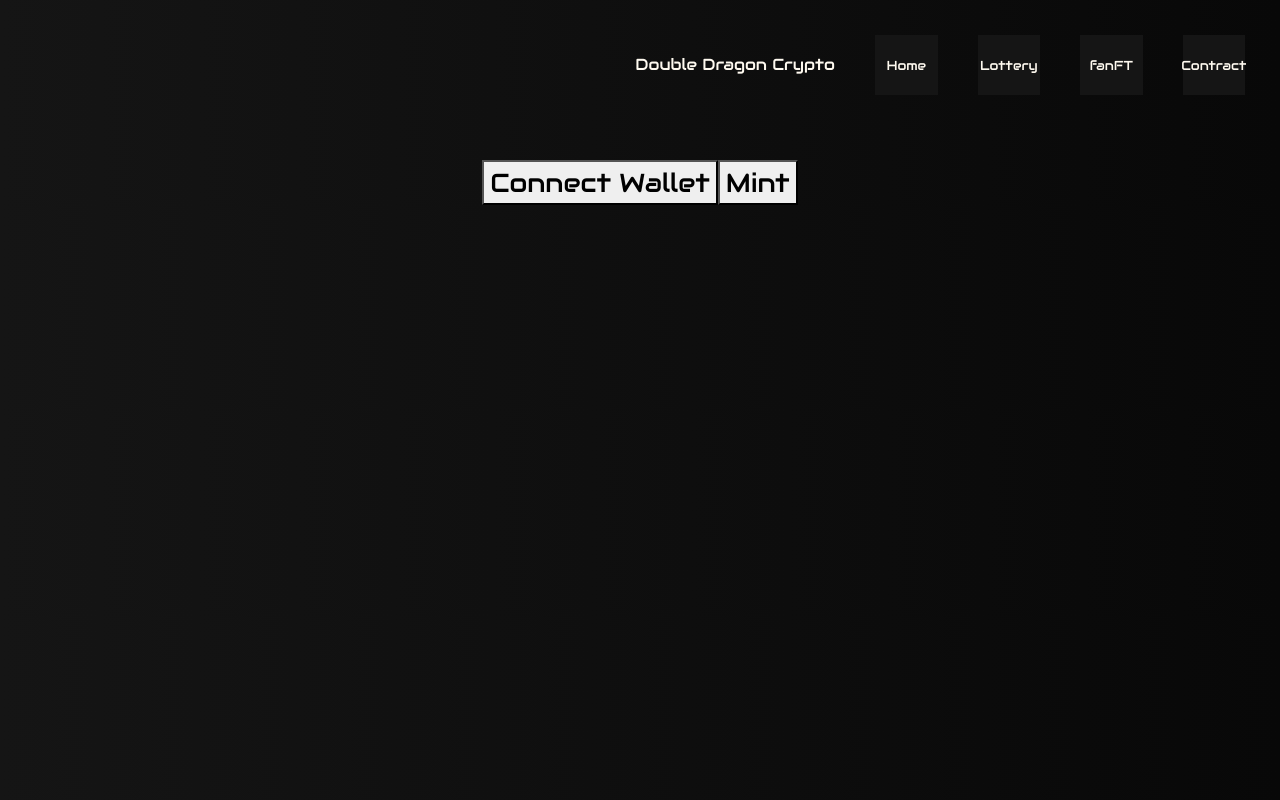
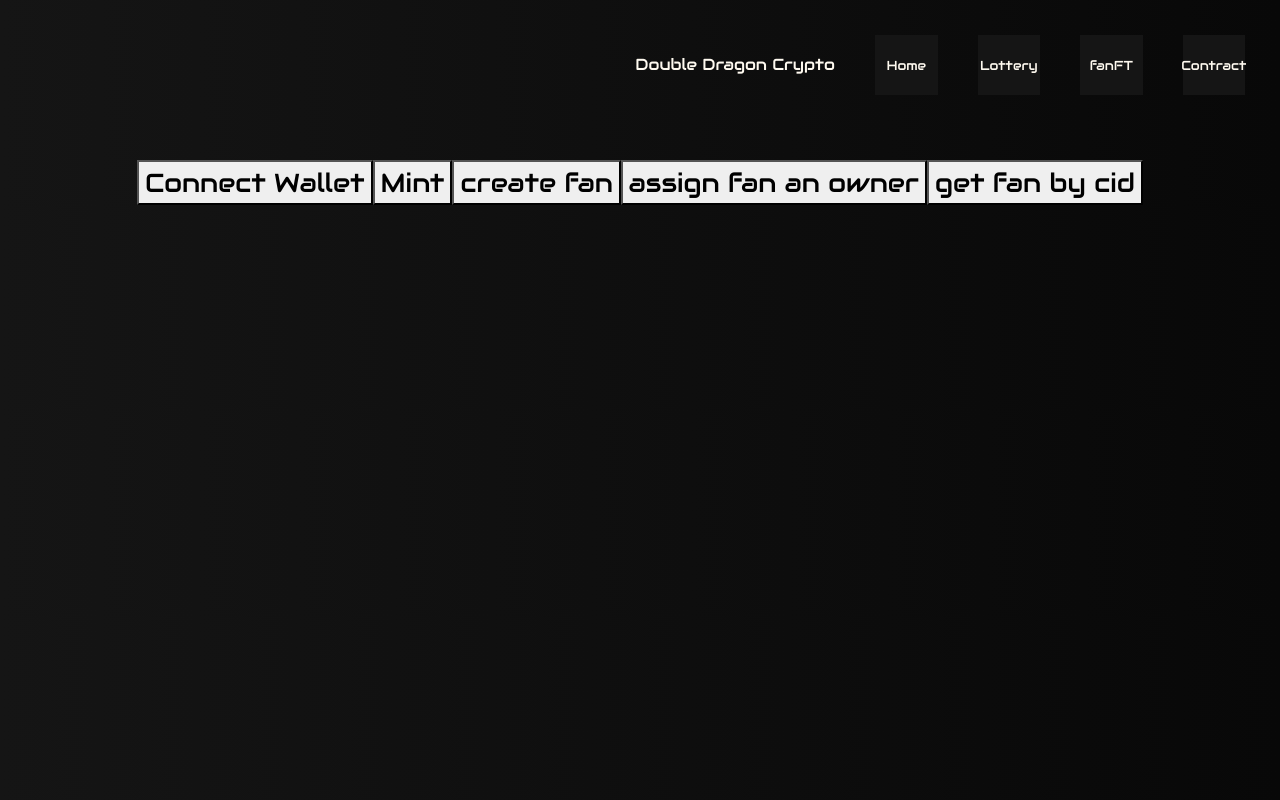
Before and after one commit to shackletons-mints/faNFT-FE, a React (Vite) app: page /aaa in a window 1280 px wide. Built offline with nearby package versions, Linux system fonts and the light colour scheme.

Commit message:
(proxies): add put/post/get route for fans

```diff
--- a/src/components/routes/FunctionalMint.jsx
+++ b/src/components/routes/FunctionalMint.jsx
@@ -13,6 +13,16 @@ const FunctionalMint = (setCurrentAccount, currentAccount) => {
     const testData = {
         hello: 'hello',
         bye: 'bye',
+    }
+
+    const fanData = {
+        cid: 'QmNauibfNtgR5kLyF86UVZ6M18b8yJR9Qfx6qnHWXKEjnr',
+        title: 'CommonLeaf_KanagawaLeafName_Common2Handle_CooperHandleMaterial_EpicParticle_HeartsparticleEffect_ID-#8096.mp4',
+    }
+
+    const fanUpdateData = {
+        cid: 'QmNauibfNtgR5kLyF86UVZ6M18b8yJR9Qfx6qnHWXKEjnr',
+        ownerAddress: '0xC52fb4ce689989BacEB32Ce83f682842Ca018F41',
     }
 
     // Let's send data like this
@@ -31,12 +41,52 @@ const FunctionalMint = (setCurrentAccount, currentAccount) => {
           })
           .catch(function (error) {
             console.log(error);
-          });
+          })
     }
+
+    const insertFanIntoDatabase = async () => {
+        const config = {
+            headers: {
+                contentType: 'application/json',
+            }
+        }
+
+        axios.post('/fan', { payload: JSON.stringify(fanData) }, config)
+            .then(response => console.log(response))
+            .catch(error => console.error(error))
+    }
+
+    const updateFanInDatabase = async () => {
+        const config = {
+            headers: {
+                contentType: 'application/json',
+            }
+        }
+
+        axios.put('/fan', { payload: JSON.stringify(fanUpdateData) }, config)
+            .then(response => console.log(response))
+            .catch(error => console.error(error))
+    }
+
+    const getFanByCid = async () => {
+        const config = {
+            headers: {
+                contentType: 'application/json'
+            }
+        }
+
+        axios.get('/get-fan?cid=QmNauibfNtgR5kLyF86UVZ6M18b8yJR9Qfx6qnHWXKEjnr', config)
+            .then(response => console.log(response))
+            .catch(error => console.error(error))
+    }
+
     return (
         <>
             <button onClick={() => connectWalletHandler(setCurrentAccount)}>Connect Wallet</button>
             <button onClick={testProxyRoute} >Mint</button>
+            <button onClick={insertFanIntoDatabase}>create fan</button>
+            <button onClick={updateFanInDatabase}>assign fan an owner</button>
+            <button onClick={getFanByCid}>get fan by cid</button>
         </>
     )
 }
--- a/vite.config.js
+++ b/vite.config.js
@@ -5,11 +5,19 @@ export default defineConfig({
     // ...vite configures
     server: {
         proxy: {
-            '/test': {
+            '/get-fans': {
                 // target: 'https://api.pinata.cloud/pinning/pinJSONToIPFS',
                 target: 'http://localhost:8080',
                 changeOrigin: true,
             },
+            '/fan': {
+                target: 'http://localhost:8080',
+                changeOrigin: true,
+            },
+            '/get-fan': {
+                target: 'http://localhost:8080',
+                changeOrigin: true,
+            }
         },
         // vite server configs, for details see [vite doc](https://vitejs.dev/config/#server-host)
         port: 3000,
```
